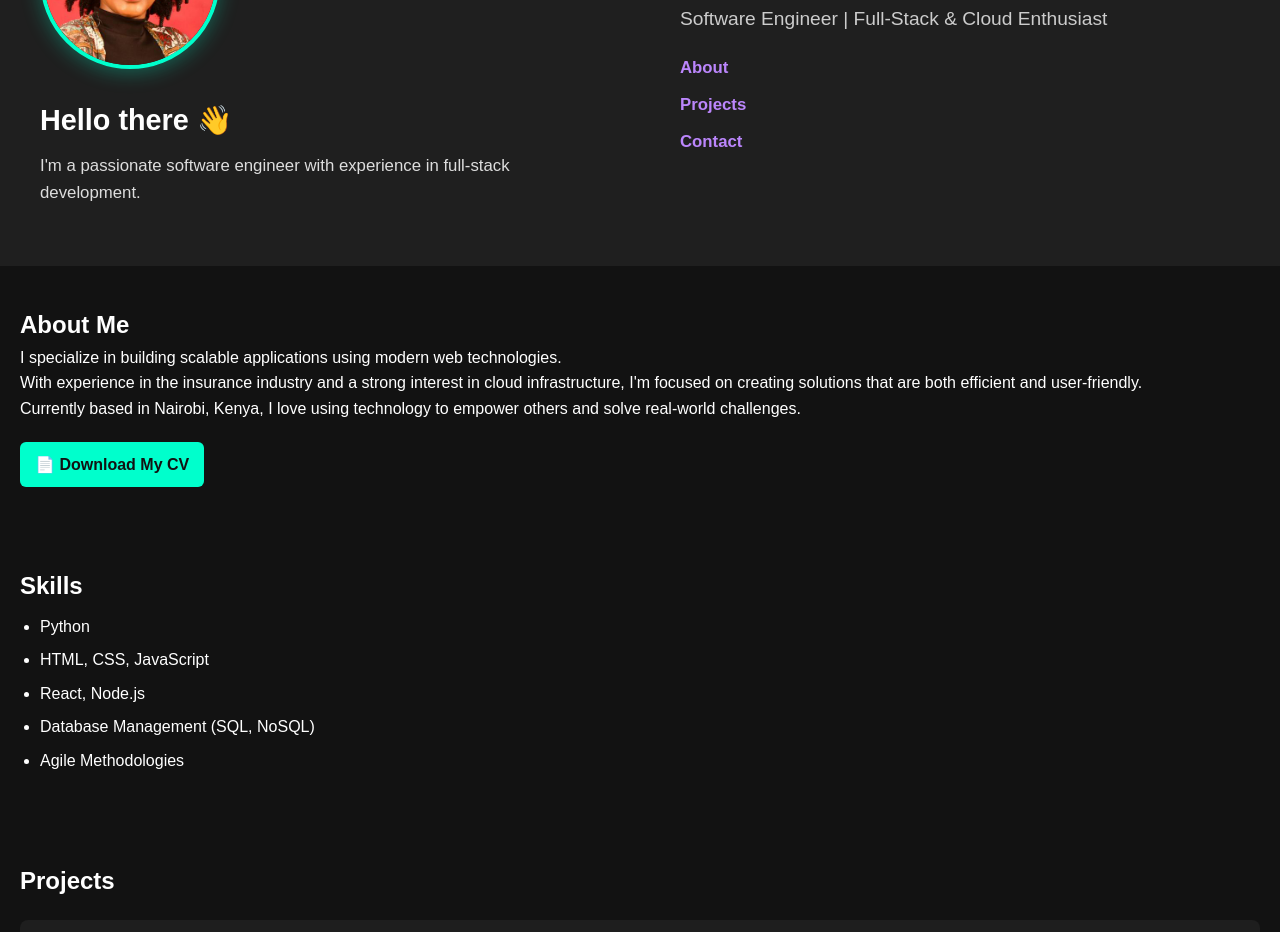
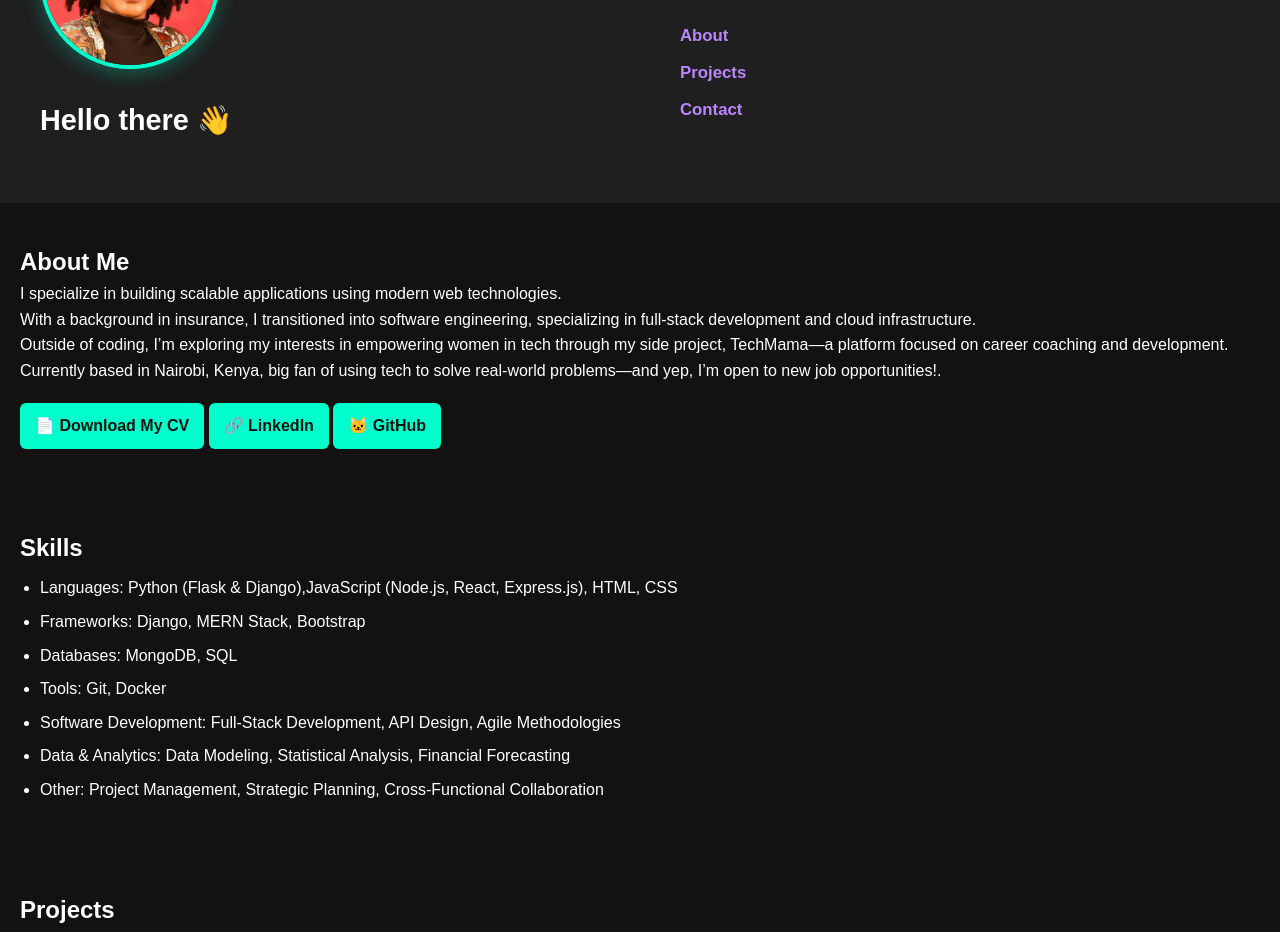
Before and after one commit to bjeptum/my-portfolio, a plain HTML site: page index.html in a window 1280 px wide. Shown: the part 171-1103 px from the top of the page. Drawn offline with Linux system fonts and the light colour scheme.

Commit message:
Updated content and links

```diff
--- a/index.html
+++ b/index.html
@@ -13,12 +13,11 @@
     <div class="intro-left">
       <img src="assets/prof_pic.jpeg" alt="Profile picture of Jeptum Brenda" class="profile-pic">
       <h2>Hello there 👋</h2>
-      <p>I'm a passionate software engineer with experience in full-stack development.</p>
     </div>
     <div class="intro-right">
       <header>
         <h1>Jeptum Brenda</h1>
-        <p class="subtitle">Software Engineer | Full-Stack & Cloud Enthusiast</p>
+        <p class="subtitle">Software Engineer | Backend Developer | Cloud Enthusiast</p>
         <nav>
           <ul>
             <li><a href="#about">About</a></li>
@@ -34,20 +33,25 @@
   <section id="about">
     <h2>About Me</h2>
     <p>I specialize in building scalable applications using modern web technologies.</p>
-    <p>With experience in the insurance industry and a strong interest in cloud infrastructure, I'm focused on creating solutions that are both efficient and user-friendly.</p>
-    <p>Currently based in Nairobi, Kenya, I love using technology to empower others and solve real-world challenges.</p>
+    <p>With a background in insurance, I transitioned into software engineering, specializing in full-stack development and cloud infrastructure.</p>
+    <p>Outside of coding, I’m exploring my interests in empowering women in tech through my side project, TechMama—a platform focused on career coaching and development.</p>
+    <p>Currently based in Nairobi, Kenya, big fan of using tech to solve real-world problems—and yep, I’m open to new job opportunities!.</p>
     <a href="Jeptum_Brenda_CV.pdf" download class="cv-btn">📄 Download My CV</a>
+    <a href="https://www.linkedin.com/in/brenda-jeptum-8bab79120" target="_blank" class="cv-btn">🔗 LinkedIn</a>
+    <a href="github.com/bjeptum" target="_blank" class="cv-btn">🐱 GitHub</a>
   </section>
 
   <!-- Skills Section -->
   <section id="skills">
     <h2>Skills</h2>
     <ul>
-      <li>Python</li>
-      <li>HTML, CSS, JavaScript</li>
-      <li>React, Node.js</li>
-      <li>Database Management (SQL, NoSQL)</li>
-      <li>Agile Methodologies</li>
+      <li>Languages: Python (Flask & Django),JavaScript (Node.js, React, Express.js), HTML, CSS</li>
+      <li>Frameworks: Django, MERN Stack, Bootstrap</li>
+      <li>Databases: MongoDB, SQL</li>
+      <li>Tools: Git, Docker</li>
+      <li>Software Development: Full-Stack Development, API Design, Agile Methodologies</li>
+      <li>Data & Analytics: Data Modeling, Statistical Analysis, Financial Forecasting</li>
+      <li>Other: Project Management, Strategic Planning, Cross-Functional Collaboration</li>
     </ul>
   </section>
 
```
